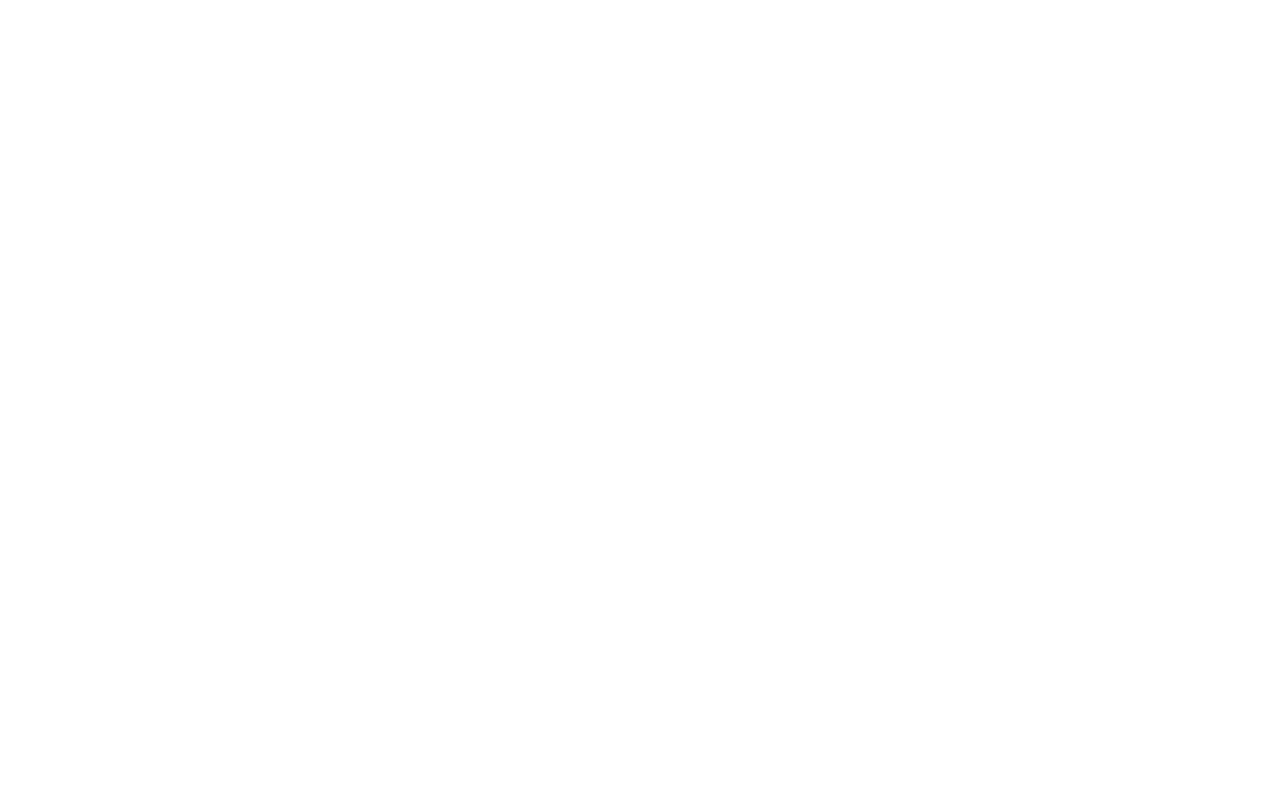
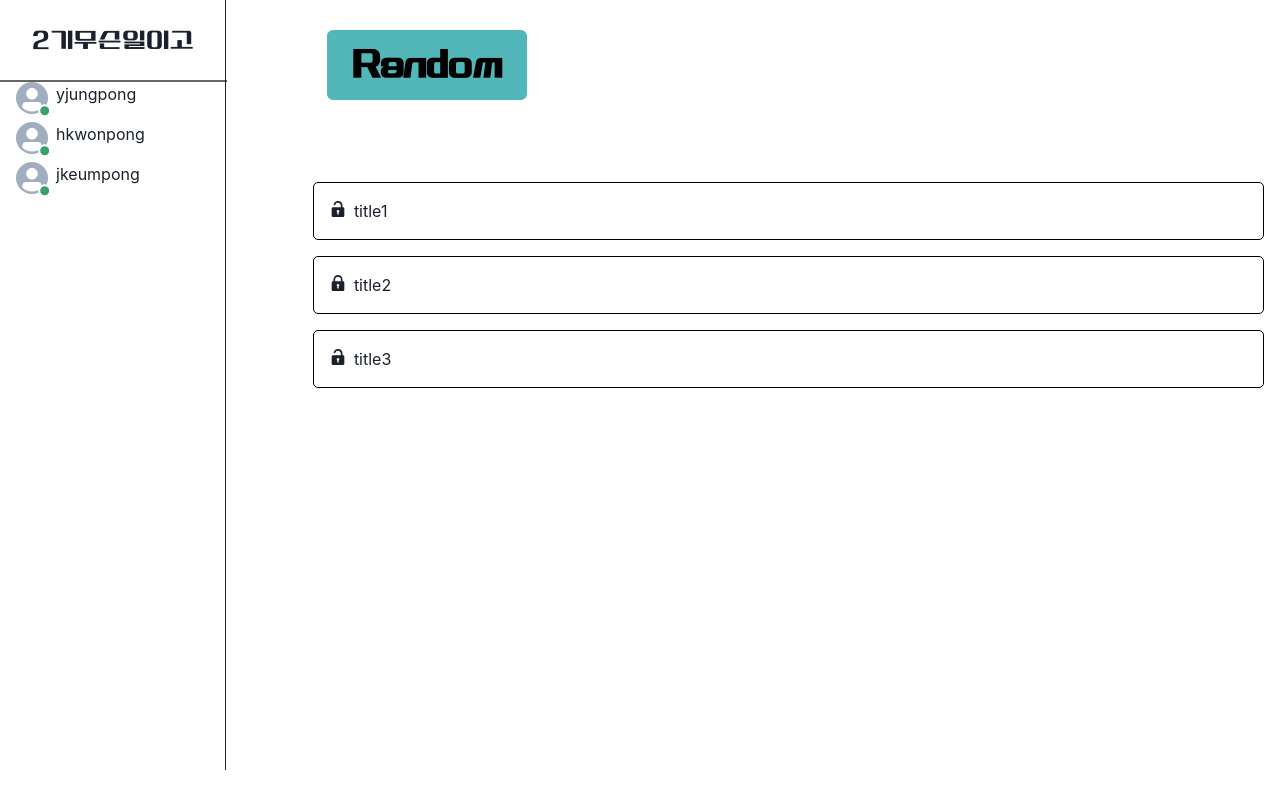
Before and after one commit to WhatHappenedTo2nd/ft_transcendence, a React (Create React App) app in the folder srcs/frontend/: page /chatting in a window 1280 px wide. Before the commit this address had no page. Built offline with nearby package versions, Linux system fonts and the light colour scheme.

Commit message:
Feat: init chatting - chatting room & random button

```diff
--- a/srcs/frontend/package.json
+++ b/srcs/frontend/package.json
@@ -3,6 +3,7 @@
   "version": "0.1.0",
   "private": true,
   "dependencies": {
+    "@chakra-ui/icons": "^2.0.9",
     "@chakra-ui/react": "^2.2.9",
     "@emotion/react": "^11.10.0",
     "@emotion/styled": "^11.10.0",
@@ -18,7 +19,7 @@
     "react-dom": "^18.2.0",
     "react-query": "^3.39.2",
     "react-router-dom": "^6.3.0",
-    "react-scripts": "5.0.1",
+    "react-scripts": "^5.0.1",
     "styled-components": "^5.3.5",
     "typescript": "^4.8.2",
     "web-vitals": "^2.1.4"
--- /dev/null
+++ b/srcs/frontend/public/data/chatdata.json
@@ -0,0 +1,26 @@
+[
+	{
+		"id": 1,
+		"title": "title1",
+		"passward": "none",
+		"is_private": false,
+		"host": "yjung",
+		"now_playing": false
+	},
+	{
+		"id": 2,
+		"title": "title2",
+		"passward": "1234",
+		"is_private": true,
+		"host": "jkeum",
+		"now_playing": false
+	},
+	{
+		"id": 3,
+		"title": "title3",
+		"passward": "none",
+		"is_private": false,
+		"host": "hkwon",
+		"now_playing": false
+	}
+]
--- a/srcs/frontend/src/App.tsx
+++ b/srcs/frontend/src/App.tsx
@@ -3,6 +3,7 @@
 import { ChakraProvider} from '@chakra-ui/react';
 import MainPage from './components/pages/MainPage';
 import ChoicePage from './components/pages/ChoicePage';
+import ChattingPage from './components/pages/ChattingPage';
 
 function App() {
   return (
@@ -11,6 +12,7 @@
           <Routes>
             <Route index element={<MainPage />} />
             <Route path="choice" element={<ChoicePage />} />
+            <Route path="chatting" element={<ChattingPage />} />
           </Routes>
       </BrowserRouter>
     </ChakraProvider>
--- a/srcs/frontend/src/api/api.ts
+++ b/srcs/frontend/src/api/api.ts
@@ -4,3 +4,8 @@
 	const { data: user } = await axios.get('/data/userdata.json');
 	return user;
 }
+
+export const getChatList = async () => {
+	const { data: chat } = await axios.get('/data/chatdata.json');
+	return chat;
+}
--- /dev/null
+++ b/srcs/frontend/src/components/chatting/Chatting.tsx
@@ -0,0 +1,38 @@
+import { Box, Text } from '@chakra-ui/react';
+import { useQuery } from 'react-query'
+import { getChatList } from '../../api/api';
+import { UnlockIcon, LockIcon } from '@chakra-ui/icons'
+
+interface ChatListProps {
+		id: number;
+		title: string;
+		passward: string;
+		is_private: boolean;
+		host: number;
+		now_playing: boolean;
+}
+
+function Chatting(props: { onClick: any; }){
+	const { status , data: ChatList, error } = useQuery<ChatListProps[]>('chat', getChatList);
+	if (status === "loading") return <h1>Loading</h1>;
+	if (status === "error") return <div>Error</div>;
+
+	return (
+		<div>
+			{ChatList?.map((chat) => {
+				return(
+					<Box p='4' display='flex' flex-basis={"auto"} alignItems='baseline'
+					style={{border: '1px solid black',borderRadius: '5px'}}
+					mx='4' my='4' width='100wh' key={chat.id}>
+						{chat.is_private ? <LockIcon/> : <UnlockIcon/>}
+						<Text text-align="center" paddingX="2">
+							{chat.title}
+						</Text>
+					</Box>
+				);
+			})}
+		</div>
+	);
+}
+
+export default Chatting;
--- /dev/null
+++ b/srcs/frontend/src/components/chatting/RandomButton.tsx
@@ -0,0 +1,30 @@
+import { Button } from '@chakra-ui/react';
+
+/**
+ * 랜덤 버튼 만드는 함수
+ *
+ * @param title : 버튼 텍스트
+ * @param onClick : 버튼 눌렀을 때 발생시킬 이벤트
+ * @returns 랜덤 버튼
+ */
+function RandomButton(props: { title: any; onClick: any; }) {
+	const { title, onClick } = props;
+
+	return <Button
+			margin="30px"
+			height="70px"
+			width="200px"
+			fontSize="36px"
+			fontFamily="Establish"
+			colorScheme="#53B7BA"
+			textColor="black"
+			backgroundColor="#53B7BA"
+			border="2px"
+			borderColor="#53B7BA"
+			onClick={onClick}
+			>
+				{title}
+			</Button>;
+}
+
+export default RandomButton;
--- /dev/null
+++ b/srcs/frontend/src/components/pages/ChattingPage.tsx
@@ -0,0 +1,57 @@
+import { useNavigate } from "react-router-dom";
+import { Box, Grid, GridItem } from '@chakra-ui/react'
+import SideBar from "../sidebar/SideBar";
+import Chatting from "../chatting/Chatting";
+import RandomButton from "../chatting/RandomButton";
+/**
+ * ChoicePage에서 채팅을 선택하면 나오는 선택 페이지
+
+ */
+
+function ChattingPage() {
+	const navigate = useNavigate();
+
+	return (
+		<Grid gridTemplateColumns={{
+			base: "9fr",
+			md: "2fr 7fr"
+			}}
+			gridTemplateAreas={{
+				md: `'nav main'`
+			}}
+			gap={4}>
+			<GridItem area={'nav'}>
+				<SideBar />
+			</GridItem>
+			<GridItem area={'main'}>
+				<Grid gridTemplateRows={{
+					md: "150px auto"
+					}}
+					gridTemplateAreas={{
+						md: `'random'
+							'chat'`
+						}}
+						gap={4}>
+					<GridItem area={'random'}>
+						<RandomButton
+						title="Random"
+						onClick={() => {
+							navigate("/chatting");
+							console.log("랜덤 매칭");
+						}}/>
+					</GridItem>
+					<GridItem area={'chat'}>
+						<Chatting
+							onClick={() => {
+								navigate("/chatting");
+								console.log("채팅방 선택");
+							}}
+							/>
+					</GridItem>
+				</Grid>
+			</GridItem>
+		</Grid>
+	);
+}
+
+export default ChattingPage;
--- a/srcs/frontend/src/components/pages/ChoicePage.tsx
+++ b/srcs/frontend/src/components/pages/ChoicePage.tsx
@@ -39,7 +39,7 @@
 				<ChoiceBox
 					title="Chatting"
 					onClick={() => {
-						navigate("/choice");
+						navigate("/chatting");
 						console.log("채팅 선택");
 					}}
 					/>
```
Also changed, not shown: 1 other file (tests, documents, lock files or other folders).
